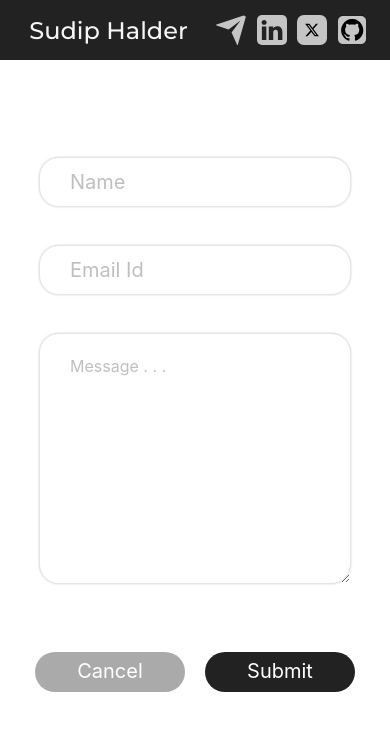
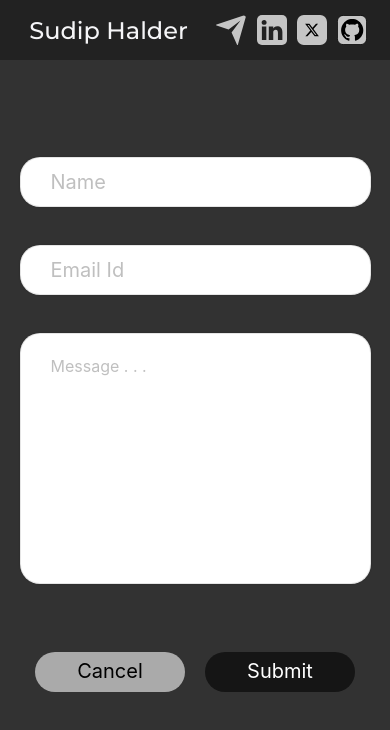
Before and after one commit to sudipme/personal-website-frontend, a React (Create React App) app: page /mail in a window 390 px wide. Shown: the top 730 px of the page. Built offline with nearby package versions, Linux system fonts and the light colour scheme.

Commit message:
updated send mail background color

```diff
--- a/src/components/HomePage/FeaturedBlogs.js
+++ b/src/components/HomePage/FeaturedBlogs.js
@@ -30,7 +30,7 @@ function BlogsRow(props) {
     <div
       id="featured-blogs-row-container"
       style={blogRowContainerStyle}
-      onClick={() => window.open(props.link, "_blank")}
+      onClick={() => (window.location.href = props.link)}
     >
       <h2 id="featured-blog-title" style={blogTitleStyle}>
         {props.title}
--- a/src/components/ProjectsCardGrid.js
+++ b/src/components/ProjectsCardGrid.js
@@ -36,7 +36,7 @@ function ProjectCard(props) {
 
   return (
     <div
-      onClick={() => window.open(props.link, "_blank")}
+      onClick={() => (window.location.href = props.link)}
       className="project-card"
       style={containerStyle}
     >
--- a/src/css/HelloAnimation.css
+++ b/src/css/HelloAnimation.css
@@ -1,5 +1,8 @@
 #hello-wrapper {
     width: 25vw;
+    position: relative;
+    bottom: 50px;
+    left: 10px;
 }
 
 .hello {
@@ -7,10 +10,10 @@
     stroke: #f5f5f7;
     stroke-miterlimit: 10;
     stroke-linecap: round;
-    stroke-width: 3;
+    stroke-width: 4;
     stroke-dasharray: 1000;
     stroke-dashoffset: 1000;
-    animation: write 3s ease-in forwards;
+    animation: write 3s ease-in-out forwards;
 }
 
 @keyframes write {
@@ -22,5 +25,8 @@
 @media screen and (max-width: 768px) {
     #hello-wrapper {
         width: 40vw;
+        position: relative;
+        bottom: 50px;
+        left: 10px;
     }
 }
--- a/src/css/SendMail.css
+++ b/src/css/SendMail.css
@@ -1,13 +1,13 @@
 #send-mail-main-container {
     width: 100vw;
     height: calc(100vh - 60px);
+    min-height: 600px;
     display: flex;
     justify-content: center;
     align-items: center;
-    background-color: white;
+    background-color: #323232;
 }
 #contact-form {
-    /* position: absolute; */
     top: 50px;
     width: 80%;
     height: 80%;
@@ -39,7 +39,7 @@
     border-radius: 20px;
     border: 1px solid rgba(0, 0, 0, 0.1);
     box-shadow: 0px 0px 2px rgba(0, 0, 0, 0.2);
-    background-color: rgba(67, 64, 64, 0);
+    background-color: #fff;
 }
 .form-input:focus {
     outline: none;
@@ -58,16 +58,11 @@
     color: transparent;
 }
 #message-textbox {
-    width: 50%;
     min-height: 50%;
     max-height: 100%;
     padding: 20px 0 0 20px;
     font-size: 16px;
-
-    border-radius: 20px;
-    border: 1px solid rgba(0, 0, 0, 0.1);
-    box-shadow: 0px 0px 2px rgba(0, 0, 0, 0.2);
-    background-color: rgba(67, 64, 64, 0);
+    resize: none;
 }
 #message-textbox:focus {
     box-shadow: 0px 0px 10px rgba(0, 0, 0, 0.2);
@@ -104,7 +99,7 @@
     font-size: 24px;
     line-height: 29px;
 
-    background-color: #222;
+    background-color: #151515;
     border: none;
     border-radius: 20px;
 }
@@ -114,7 +109,7 @@
     margin: 5px;
     margin-right: 10px;
 
-    color: #fff;
+    color: #000;
     font-family: "Inter", sans-serif;
     font-style: normal;
     font-weight: 400;
@@ -126,14 +121,16 @@
     border-radius: 20px;
 }
 
-@media screen and (max-width: 1300px) {
+@media screen and (max-width: 1100px) {
+    #contact-form {
+        width: 90%;
+    }
     #contact-form-submit-btn-container {
         height: 10%;
     }
     .form-input {
         width: 100%;
         height: 50px;
-
         font-size: 20px;
     }
     .form-input::placeholder {
```
